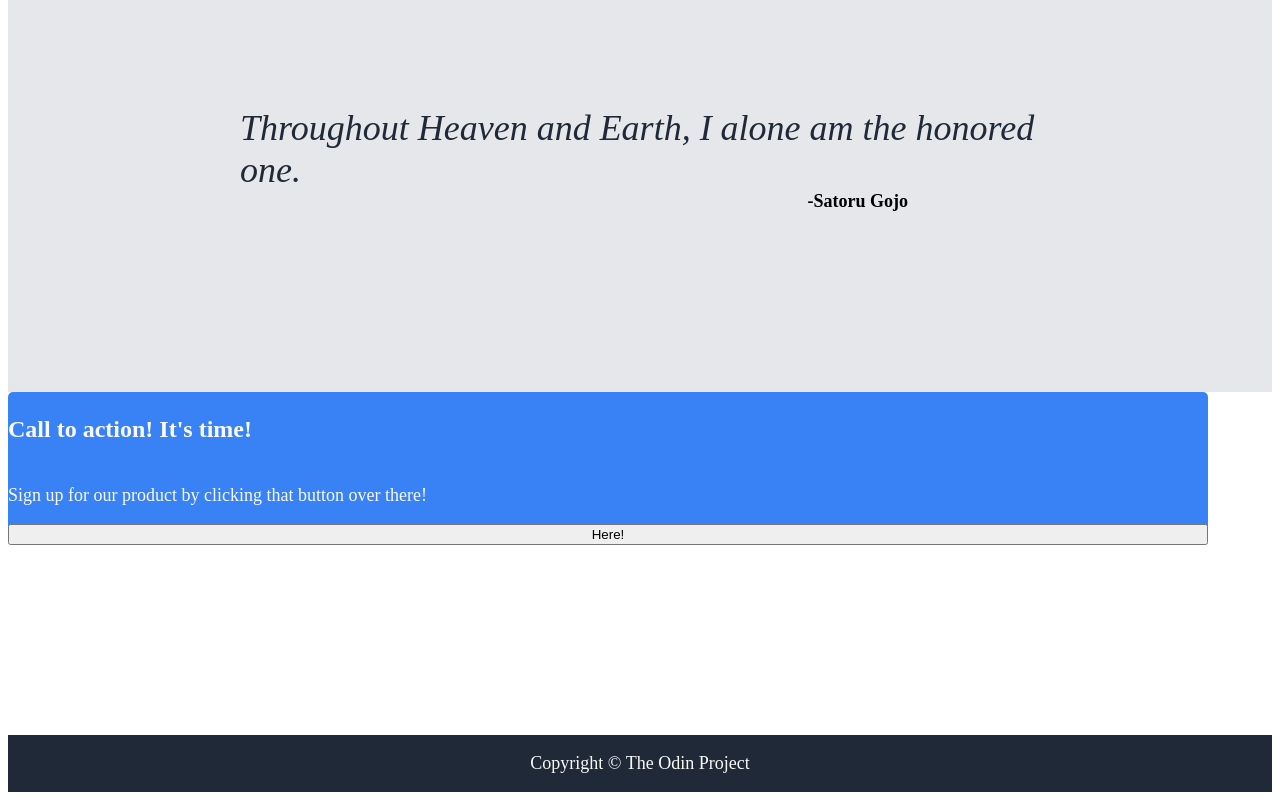
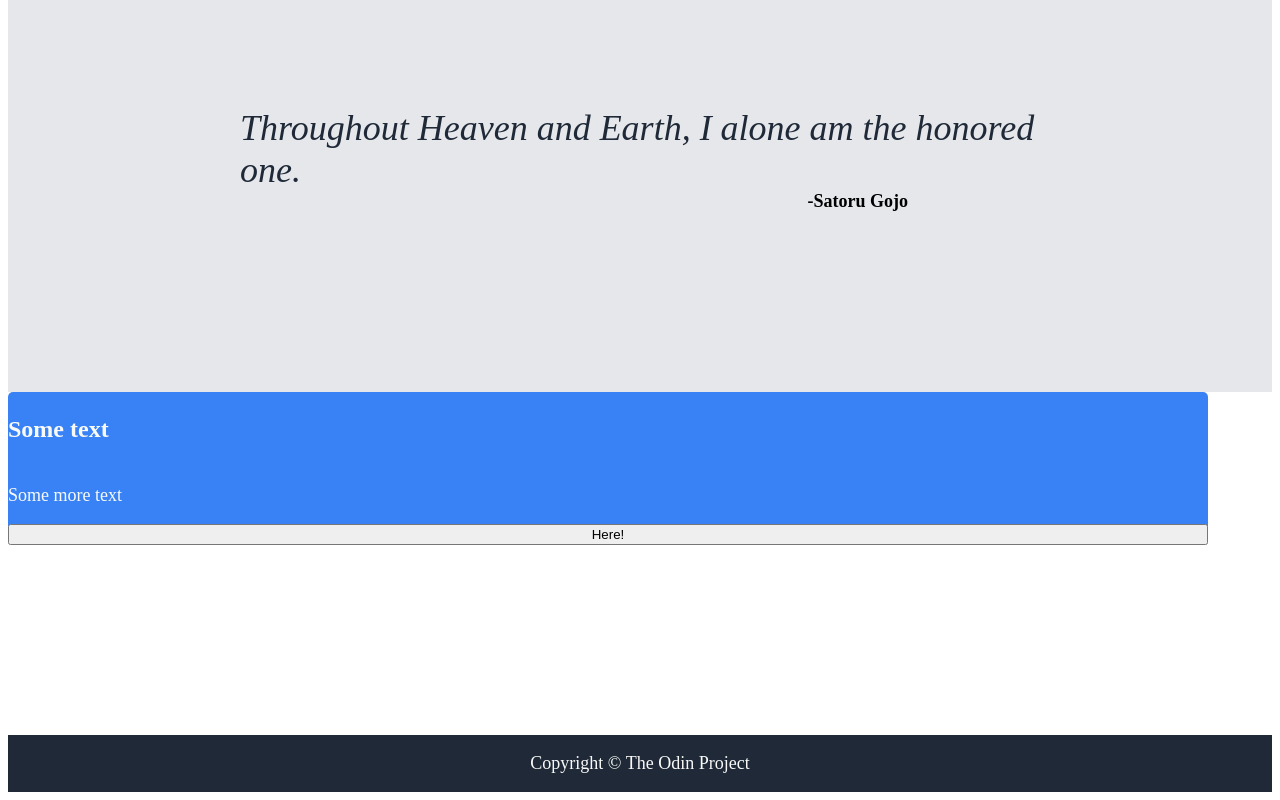
Before and after one commit to Alejandro2004programs/Landing-Page, a plain HTML site: page index.html in a window 1280 px wide. Shown: the part 958-1758 px from the top of the page. Drawn offline with Linux system fonts and the light colour scheme.

Commit message:
edited the bottom section

```diff
--- a/index.html
+++ b/index.html
@@ -59,8 +59,8 @@
         </div>
         <div class="bottom">
             <div class="call-to-action">
-                <p class="make-bold">Call to action! It's time!</p>
-                <p>Sign up for our product by clicking that button over there!</p>
+                <p class="make-bold">Some text</p>
+                <p>Some more text</p>
                 <button>Here!</button>
             </div>
             <div class="footer">
```
